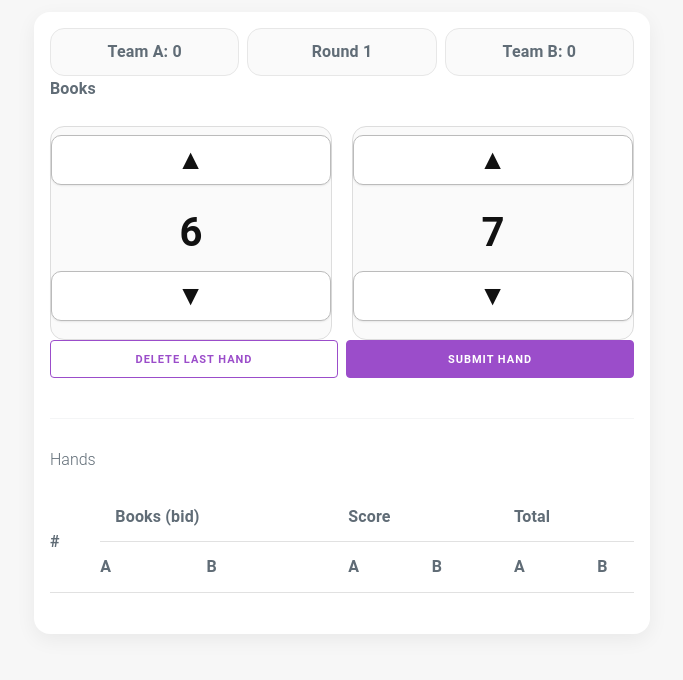
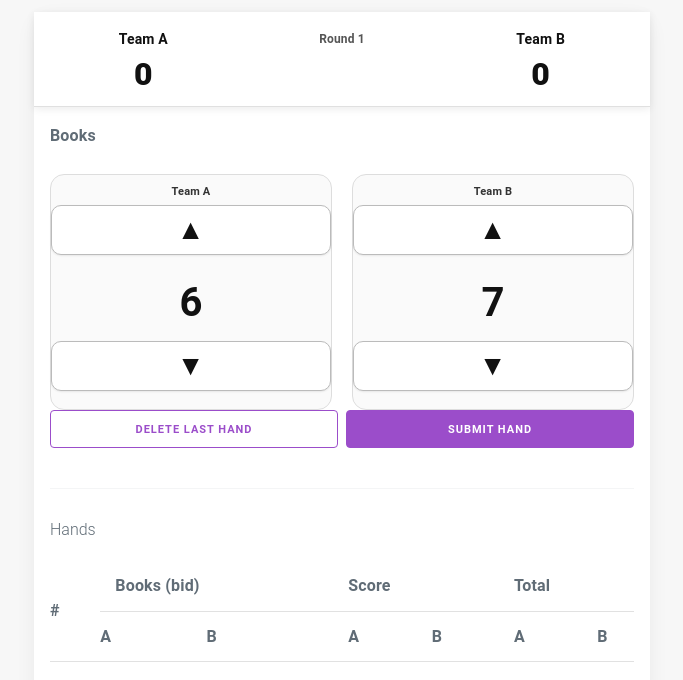
Before and after one commit to zonca/spades, a website: page index.html in a window 1280 px wide. Both pictures are taken after a click on the button "START GAME". Shown: the whole page, without its empty margins (298-981 px from the left). Drawn offline with nearby package versions, Linux system fonts and the light colour scheme.

Commit message:
Add sticky scoreboard and spinner labels

```diff
--- a/index.html
+++ b/index.html
@@ -10,8 +10,17 @@
     body { background:#f7f7f7; }
     .container { max-width:640px; margin:0 auto; padding:0 12px; }
     .card { background:#fff; border-radius:16px; padding:16px; box-shadow:0 6px 20px rgba(0,0,0,.06); margin:12px 0; }
+    .scoreboard { position:sticky; top:0; z-index:100; background:#fff; margin:-16px -16px 16px; padding:16px; border-bottom:1px solid #e0e0e0; box-shadow:0 2px 8px rgba(0,0,0,.08); }
+    .scoreboard-row { display:grid; grid-template-columns:repeat(3, 1fr); align-items:center; gap:12px; }
+    .scoreboard-row + .scoreboard-row { margin-top:8px; }
+    .scoreboard-name { font-size:1.4rem; font-weight:700; text-align:center; color:#111; position:relative; }
+    .scoreboard-round { font-size:1.2rem; font-weight:600; text-align:center; color:#555; }
+    .scoreboard-points { font-size:3.2rem; font-weight:800; text-align:center; line-height:1; color:#111; }
+    .scoreboard-middle { min-height:1px; }
+    .visually-hidden { position:absolute; width:1px; height:1px; padding:0; margin:-1px; overflow:hidden; clip:rect(0,0,0,0); white-space:nowrap; border:0; }
     .spinner { user-select:none; display:flex; flex-direction:column; align-items:center; justify-content:center; height:auto; border-radius:14px; border:1px solid #ddd; background:#fafafa; font-size:34px; font-weight:700; position:relative; padding:8px 0; }
     .spinner .value { font-size:40px; font-weight:700; color:#111; margin:6px 0; }
+    .spinner-label { font-size:1.1rem; font-weight:600; color:#333; margin-bottom:4px; }
     .arrow { width:100%; display:flex; align-items:center; justify-content:center; }
     .arrow button { width:100%; height:50px; border:1px solid #bbb; border-radius:10px; background:#fff; font-size:28px; font-weight:800; color:#111; line-height:1; cursor:pointer; box-shadow:0 1px 2px rgba(0,0,0,.08); }
     .toolbar { display:flex; gap:8px; }
@@ -49,13 +58,22 @@
     </section>
 
     <section id="game" class="card" style="display:none;">
-      <div class="row">
-        <div class="column">
-          <div style="display:flex; gap:8px;">
-            <div class="pill" id="pillA">A: 0</div>
-            <div class="pill" id="pillRound">Round 1</div>
-            <div class="pill" id="pillB">B: 0</div>
+      <div id="scoreboard" class="scoreboard">
+        <div class="scoreboard-row scoreboard-row-names">
+          <div class="scoreboard-name">
+            <span id="scoreNameA">Team A</span>
+            <span id="pillA" class="visually-hidden">Team A: 0</span>
           </div>
+          <div id="pillRound" class="scoreboard-round">Round 1</div>
+          <div class="scoreboard-name">
+            <span id="scoreNameB">Team B</span>
+            <span id="pillB" class="visually-hidden">Team B: 0</span>
+          </div>
+        </div>
+        <div class="scoreboard-row scoreboard-row-points">
+          <div id="scorePointsA" class="scoreboard-points">0</div>
+          <div class="scoreboard-middle"></div>
+          <div id="scorePointsB" class="scoreboard-points">0</div>
         </div>
       </div>
 
@@ -64,6 +82,7 @@
         <div class="row">
           <div class="column">
             <div class="spinner" data-target="bidA" data-min="0" data-max="13">
+              <div class="spinner-label" id="bidLabelA">Team A</div>
               <div class="arrow"><button type="button" data-arrow="up" data-for="bidA">▲</button></div>
               <div class="value" id="bidA">6</div>
               <div class="arrow"><button type="button" data-arrow="down" data-for="bidA">▼</button></div>
@@ -74,6 +93,7 @@
           </div>
           <div class="column">
             <div class="spinner" data-target="bidB" data-min="0" data-max="13">
+              <div class="spinner-label" id="bidLabelB">Team B</div>
               <div class="arrow"><button type="button" data-arrow="up" data-for="bidB">▲</button></div>
               <div class="value" id="bidB">6</div>
               <div class="arrow"><button type="button" data-arrow="down" data-for="bidB">▼</button></div>
@@ -94,6 +114,7 @@
         <div class="row">
           <div class="column">
             <div class="spinner" data-target="booksA" data-min="0" data-max="13">
+              <div class="spinner-label" id="booksLabelA">Team A</div>
               <div class="arrow"><button type="button" data-arrow="up" data-for="booksA">▲</button></div>
               <div class="value" id="booksA">6</div>
               <div class="arrow"><button type="button" data-arrow="down" data-for="booksA">▼</button></div>
@@ -101,6 +122,7 @@
           </div>
           <div class="column">
             <div class="spinner" data-target="booksB" data-min="0" data-max="13">
+              <div class="spinner-label" id="booksLabelB">Team B</div>
               <div class="arrow"><button type="button" data-arrow="up" data-for="booksB">▲</button></div>
               <div class="value" id="booksB">7</div>
               <div class="arrow"><button type="button" data-arrow="down" data-for="booksB">▼</button></div>
--- a/script.js
+++ b/script.js
@@ -23,9 +23,30 @@ function clamp(v, min, max) {
 }
 
 function updatePills() {
-  $("#pillA").textContent = `${state.teamA}: ${state.totalA}`;
-  $("#pillB").textContent = `${state.teamB}: ${state.totalB}`;
-  $("#pillRound").textContent = `Round ${state.round}`;
+  const nameA = $("#scoreNameA");
+  if (nameA) nameA.textContent = state.teamA;
+  const nameB = $("#scoreNameB");
+  if (nameB) nameB.textContent = state.teamB;
+  const round = $("#pillRound");
+  if (round) round.textContent = `Round ${state.round}`;
+  const pointsA = $("#scorePointsA");
+  if (pointsA) pointsA.textContent = state.totalA;
+  const pointsB = $("#scorePointsB");
+  if (pointsB) pointsB.textContent = state.totalB;
+
+  const bidLabelA = $("#bidLabelA");
+  if (bidLabelA) bidLabelA.textContent = state.teamA;
+  const bidLabelB = $("#bidLabelB");
+  if (bidLabelB) bidLabelB.textContent = state.teamB;
+  const booksLabelA = $("#booksLabelA");
+  if (booksLabelA) booksLabelA.textContent = state.teamA;
+  const booksLabelB = $("#booksLabelB");
+  if (booksLabelB) booksLabelB.textContent = state.teamB;
+
+  const pillA = $("#pillA");
+  if (pillA) pillA.textContent = `${state.teamA}: ${state.totalA}`;
+  const pillB = $("#pillB");
+  if (pillB) pillB.textContent = `${state.teamB}: ${state.totalB}`;
 }
 
 function updateBooksSum() {
```
